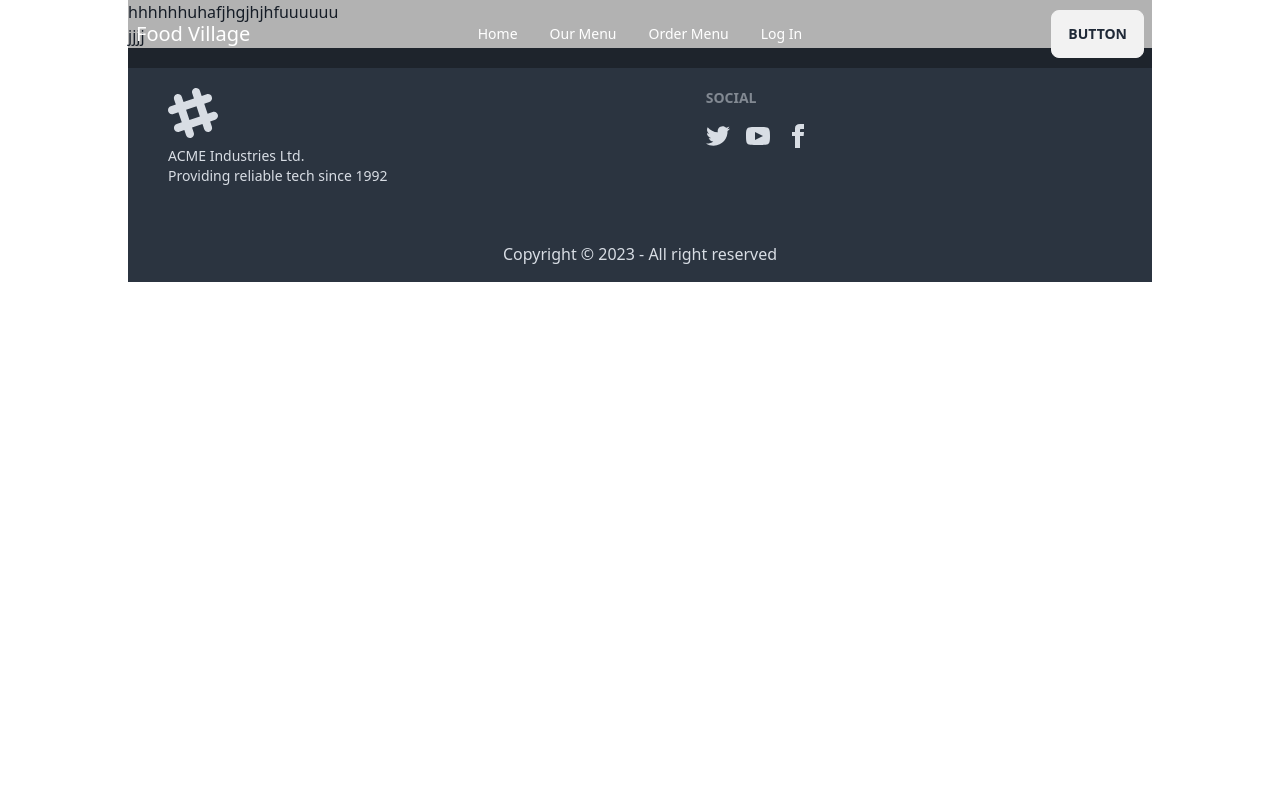
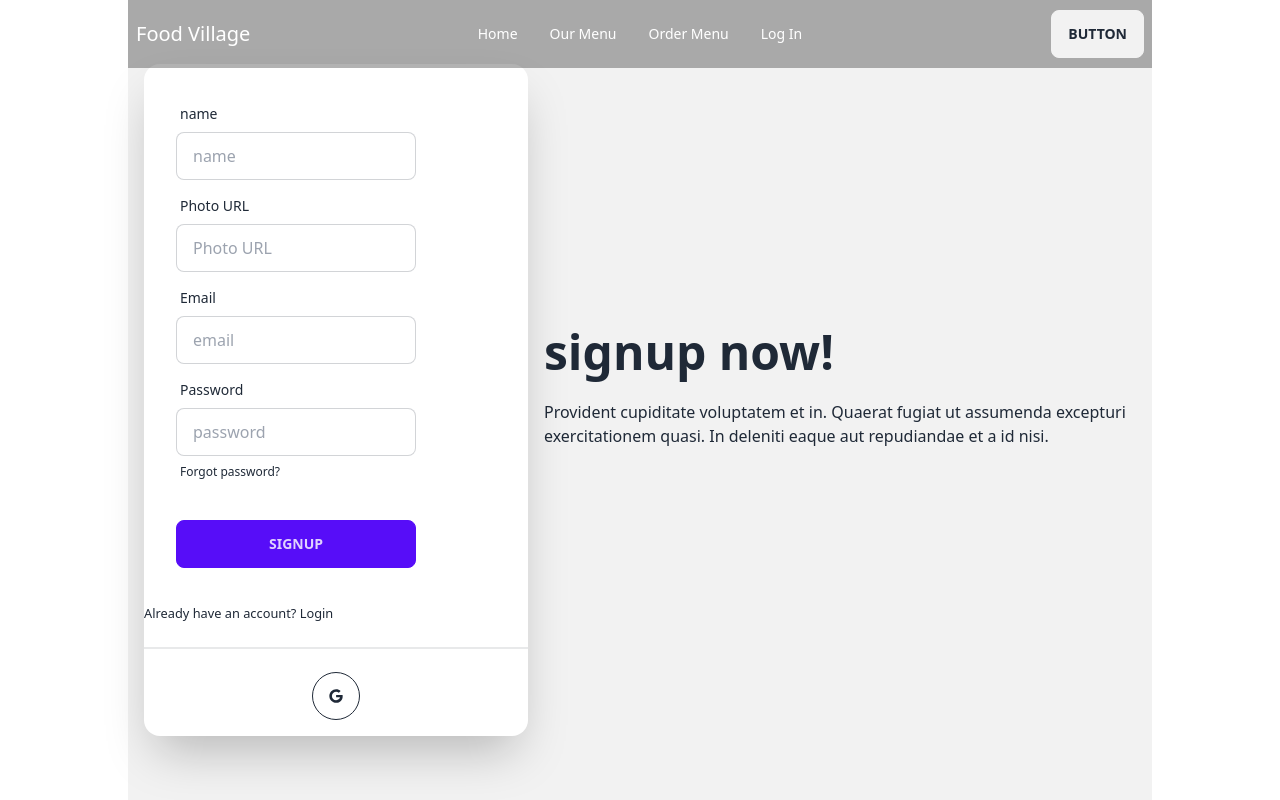
Before and after one commit to Hafizur27/food-village-website, a React (Vite) app: page /signUp in a window 1280 px wide. Shown: the top 800 px of the page. Built offline with nearby package versions, Linux system fonts and the light colour scheme; no server answers.

Commit message:
signup page and private route made done

```diff
--- a/package.json
+++ b/package.json
@@ -17,6 +17,7 @@
     "react": "^18.2.0",
     "react-dom": "^18.2.0",
     "react-helmet-async": "^1.3.0",
+    "react-hook-form": "^7.45.4",
     "react-icons": "^4.10.1",
     "react-parallax": "^3.5.1",
     "react-responsive-carousel": "^3.2.23",
--- a/src/Pages/Shared/NavBar/NavBar.jsx
+++ b/src/Pages/Shared/NavBar/NavBar.jsx
@@ -1,20 +1,27 @@
+import { useContext } from "react";
 import { Link } from "react-router-dom";
+import { AuthContext } from "../../../Providers/AuthProvider";
 
 const NavBar = () => {
+  const {user, logOut} = useContext(AuthContext);
+  const handleLogOut = () =>{
+    logOut()
+    .then(()=> {})
+    .catch(error => console.log(error));
+  }
   const navOption = (
     <>
-      <li>
-        <Link to='/'>Home</Link>
-      </li>
-      <li>
-        <Link to='/menu'>Our Menu</Link>
-      </li>
-      <li>
-        <Link to='/order/salad'>Order Menu</Link>
-      </li>
-      <li>
-        <Link to='/logIn'>Log In</Link>
-      </li>
+      <li><Link to='/'>Home</Link></li>
+      <li><Link to='/menu'>Our Menu</Link></li>
+      <li><Link to='/order/salad'>Order Menu</Link></li>
+
+      {
+        user ? <>
+        <button onClick={handleLogOut} className="btn btn-ghost">Log Out</button>
+        </> : <>
+        <li><Link to='/logIn'>Log In</Link></li>
+        </>
+      }
     </>
   );
   return (
--- a/src/Pages/SignUp/SignUp.jsx
+++ b/src/Pages/SignUp/SignUp.jsx
@@ -1,13 +1,172 @@
 import { Helmet } from "react-helmet-async";
+import { useForm } from "react-hook-form";
+import { Link, useNavigate } from "react-router-dom";
+import Swal from "sweetalert2";
+import { useContext } from "react";
+import { AuthContext } from "../../Providers/AuthProvider";
+import PhoneLogIn from "../Shared/Components/PhoneLogIn/PhoneLogIn";
 
 const SignUp = () => {
+
+  const { createUser, updateUserProfile } = useContext(AuthContext);
+  const {
+    register,
+    handleSubmit,
+    reset,
+    formState: { errors },
+  } = useForm();
+
+  const navigate = useNavigate();
+  const onSubmit = (data) => {
+
+    createUser(data.email, data.password)
+      .then((result) => {
+
+        const loggedUser = result.user;
+        console.log(loggedUser);
+
+        updateUserProfile(data.name, data.photoURL)
+        .then(() =>{
+          const saveUser = {name: data.name, email: data.email}
+            fetch('http://localhost:5000/users', {
+              method: 'POST',
+              headers:{
+                'content-type': 'application/json'
+              },
+              body: JSON.stringify(saveUser)
+            })
+            .then(res => res.json())
+            .then(data => {
+              if(data.insertedId){
+                reset();
+                Swal.fire({
+                    position: 'top-end',
+                    icon: 'success',
+                    title: 'user created successfully',
+                    showConfirmButton: false,
+                    timer: 1500
+                  })
+                  navigate('/');
+              }
+            })
+
+        })
+        .catch(error => console.log(error))
+      })
+
+  };
   return (
     <div>
       <Helmet>
         <title>Sign Up</title>
       </Helmet>
-      hhhhhhuhafjhgjhjhfuuuuuu
-      <p>jjjj</p>
+      <div className="hero min-h-screen bg-base-200">
+        <div className="hero-content flex-col lg:flex-row-reverse">
+          <div className="text-center lg:text-left">
+            <h1 className="text-5xl font-bold">signup now!</h1>
+            <p className="py-6">
+              Provident cupiditate voluptatem et in. Quaerat fugiat ut assumenda
+              excepturi exercitationem quasi. In deleniti eaque aut repudiandae
+              et a id nisi.
+            </p>
+          </div>
+          <div className="card flex-shrink-0 w-full max-w-sm shadow-2xl bg-base-100">
+            <form className="card-body" onSubmit={handleSubmit(onSubmit)}>
+              <div className="form-control">
+                <label className="label">
+                  <span className="label-text">name</span>
+                </label>
+                <input
+                  type="text"
+                  placeholder="name"
+                  {...register("name", { required: true })}
+                  className="input input-bordered w-3/4"
+                />
+                {errors.name && (
+                  <span className="text-red-500">name is required</span>
+                )}
+              </div>
+              <div className="form-control">
+                <label className="label">
+                  <span className="label-text">Photo URL</span>
+                </label>
+                <input
+                  type="text"
+                  placeholder="Photo URL"
+                  {...register("photoURL", { required: true })}
+                  className="input input-bordered w-3/4"
+                />
+                {errors.photoURL && (
+                  <span className="text-red-500">Photo URL is required</span>
+                )}
+              </div>
+              <div className="form-control">
+                <label className="label">
+                  <span className="label-text">Email</span>
+                </label>
+                <input
+                  type="email"
+                  placeholder="email"
+                  {...register("email", { required: true })}
+                  className="input input-bordered w-3/4"
+                />
+                {errors.email && (
+                  <span className="text-red-500">Email is required</span>
+                )}
+              </div>
+              <div className="form-control">
+                <label className="label">
+                  <span className="label-text">Password</span>
+                </label>
+                <input
+                  type="password"
+                  placeholder="password"
+                  {...register("password", {
+                    required: true,
+                    minLength: 6,
+                    maxLength: 20,
+                    pattern:
+                      /(?=.*[0-9])(?=.*[!@#$%^&*])[a-zA-Z0-9!@#$%^&*]{6,16}/,
+                  })}
+                  className="input input-bordered w-3/4"
+                />
+                {errors.password?.type === "required" && (
+                  <p className="text-red-500">password is required</p>
+                )}
+                {errors.password?.type === "minLength" && (
+                  <p className="text-red-500">password must be six character</p>
+                )}
+                {errors.password?.type === "maxLength" && (
+                  <p className="text-red-500">
+                    password required less than 20 character
+                  </p>
+                )}
+                {errors.password?.type === "pattern" && (
+                  <p className="text-red-500">pattern not match</p>
+                )}
+                <label className="label">
+                  <a href="#" className="label-text-alt link link-hover">
+                    Forgot password?
+                  </a>
+                </label>
+              </div>
+              <div className="form-control mt-6 w-3/4">
+                <input
+                  type="submit"
+                  value="Signup"
+                  className="btn btn-primary "
+                />
+              </div>
+            </form>
+            <p>
+              <small>
+                Already have an account? <Link to="/logIn">Login</Link>
+              </small>
+            </p>
+            <PhoneLogIn></PhoneLogIn>
+          </div>
+        </div>
+      </div>
     </div>
   );
 };
--- a/src/Providers/AuthProvider.jsx
+++ b/src/Providers/AuthProvider.jsx
@@ -1,5 +1,5 @@
 import { createContext, useEffect, useState } from "react";
-import { createUserWithEmailAndPassword, getAuth, onAuthStateChanged, signInWithEmailAndPassword, signOut } from "firebase/auth";
+import { createUserWithEmailAndPassword, getAuth, onAuthStateChanged, signInWithEmailAndPassword, signOut, updateProfile } from "firebase/auth";
 import { app } from "../firebase/firebase.config";
 
 export const AuthContext = createContext(null);
@@ -24,6 +24,12 @@ const AuthProvider = ({children}) => {
         return signOut(auth);
     };
 
+    const updateUserProfile = (name, photo) => {
+        return updateProfile(auth.currentUser, {
+            displayName: name, photoURL: photo
+          });
+    };
+
     useEffect(() => {
         const unsubscribe= onAuthStateChanged(auth, currentUser =>{
             setUser(currentUser);
@@ -39,6 +45,7 @@ const AuthProvider = ({children}) => {
         user,
         loading,
         createUser,
+        updateUserProfile,
         signIn,
         logOut
     }
--- /dev/null
+++ b/src/Routes/PrivateRoute.jsx
@@ -0,0 +1,20 @@
+import { useContext } from "react";
+import { AuthContext } from "../Providers/AuthProvider";
+import { Navigate, useLocation } from "react-router-dom";
+
+
+const PrivateRoute = ({children}) => {
+    const {user, loading} = useContext(AuthContext);
+    const location = useLocation();
+
+    if(loading){
+        return <progress className="progress w-56"></progress>
+    }
+
+    if(user){
+        return children;
+    }
+    return  <Navigate to='/login' state={{from: location}} replace></Navigate>
+};
+
+export default PrivateRoute;
```
Also changed, not shown: 1 other file (tests, documents, lock files or other folders).
